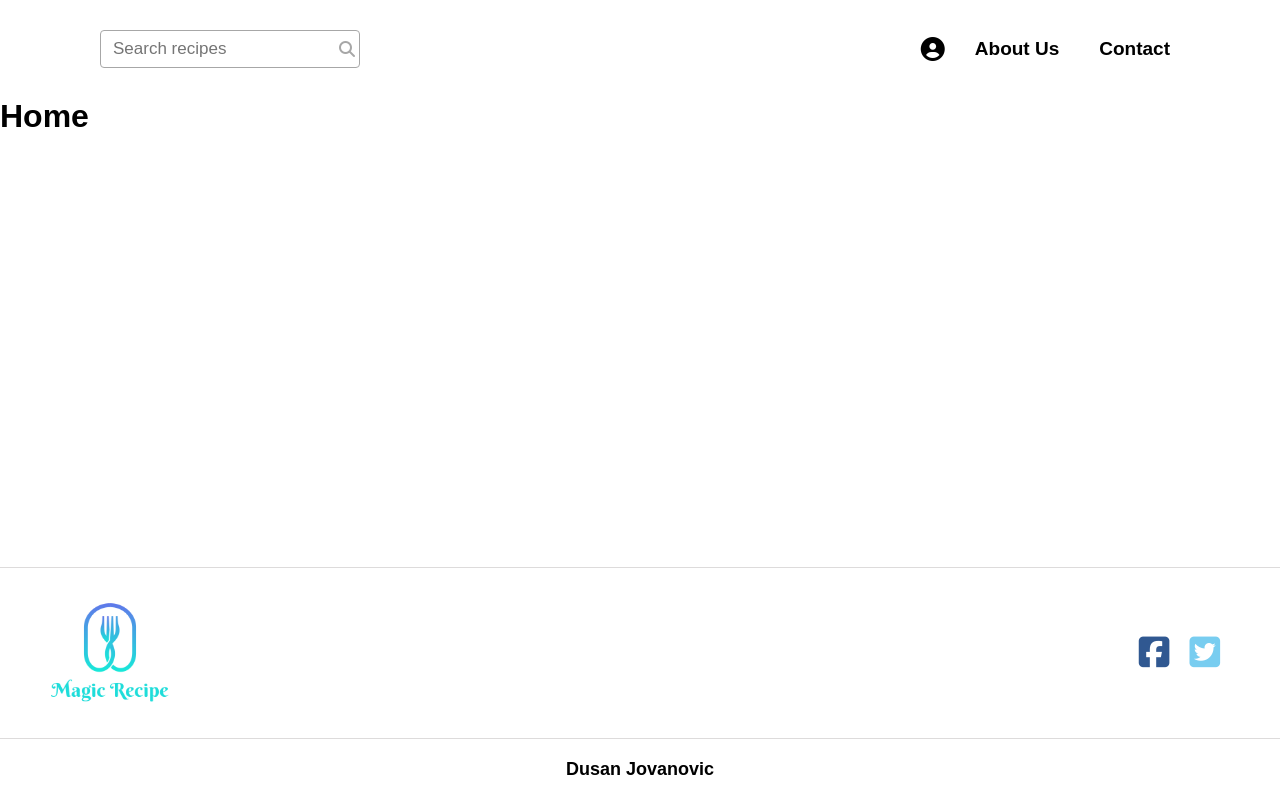
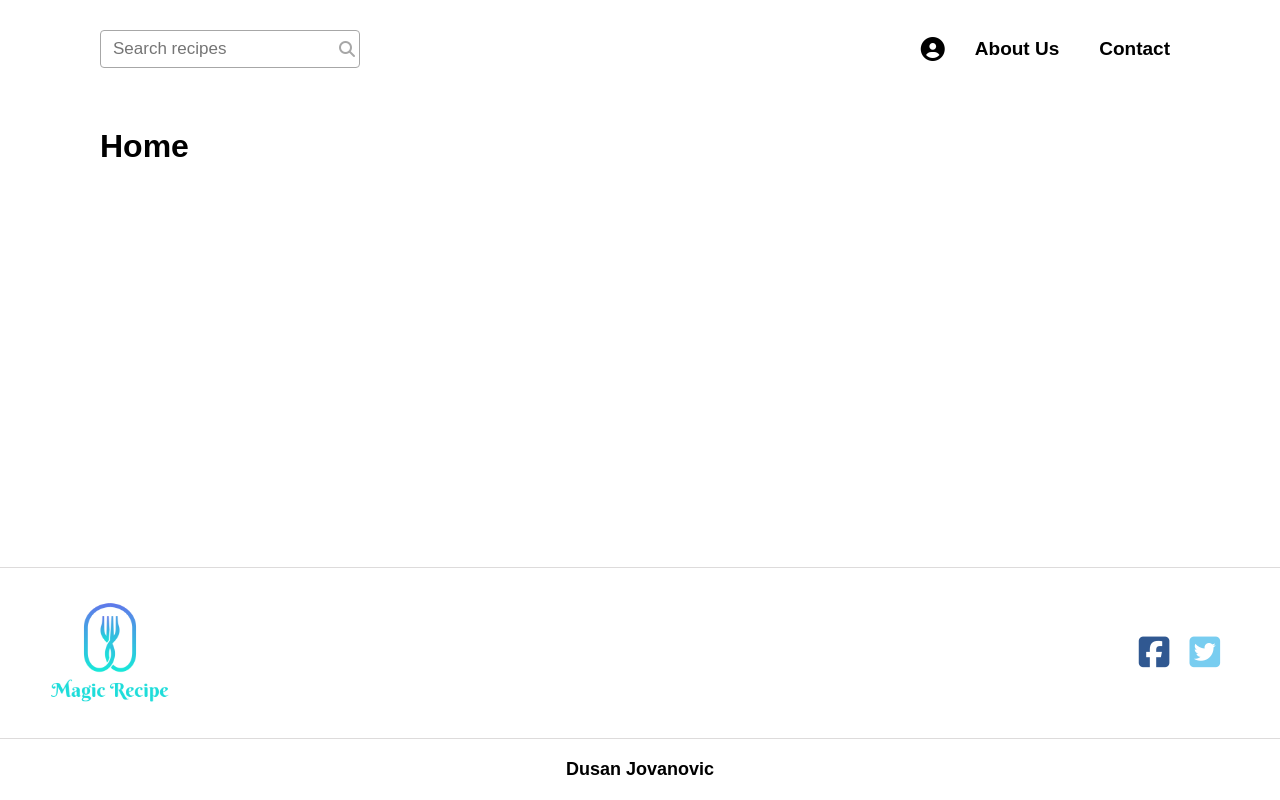
Before and after one commit to dusan233/food-recipes-zadatak, a React (Create React App) app: page / in a window 1280 px wide. Built offline with nearby package versions, Linux system fonts and the light colour scheme; no server answers.

Commit message:
fetching categories and storing data

```diff
--- a/package.json
+++ b/package.json
@@ -6,6 +6,7 @@
     "@testing-library/jest-dom": "^5.11.10",
     "@testing-library/react": "^11.2.5",
     "@testing-library/user-event": "^12.8.3",
+    "axios": "^0.21.1",
     "react": "^17.0.2",
     "react-dom": "^17.0.2",
     "react-redux": "^7.2.3",
--- a/src/App.css
+++ b/src/App.css
@@ -8,6 +8,9 @@
   min-height: 100vh; /* will cover the 100% of viewport */
   display: flex;
   flex-direction: column;
+}
+.main-content {
+  padding: 30px 100px;
 }
 
 /* header styling */
--- a/src/App.js
+++ b/src/App.js
@@ -2,19 +2,24 @@ import { Route, Switch } from "react-router-dom";
 import './App.css';
 import Header from './components/Header';
 import Footer from './components/Footer';
+import Home from './pages/Home';
 
 function App() {
   return (
     <div className="App">
       <Header />
 
+      <div className="main-content">
       <Switch>
-        <Route path="/" exact render={() => <h1>Home</h1> } />
+        <Route path="/" exact>
+          <Home/>
+        </Route>
         <Route path="/category" render={() => <h1>Category</h1> } />
         <Route path="/single-meal" render={() => <h1>Single Meal</h1> } />
         <Route path="/search" render={() => <h1>Search</h1> } />
         <Route path="/my-meals" render={() => <h1>My Meals</h1> } />
       </Switch>
+      </div>
       <Footer />
     </div>
   );
--- /dev/null
+++ b/src/actions/categories.js
@@ -0,0 +1,23 @@
+import axios from 'axios';
+
+export const getCategories =  () => {
+    return async (dispatch) => {
+        dispatch(fetchCategories())
+        try {
+            const response = await axios.get('https://www.themealdb.com/api/json/v1/1/list.php?c=list');
+            console.log(response.data.meals);
+            dispatch(fetchCategoriesSuccess(response.data.meals));
+        }catch(err) {
+            console.log(err);
+        }
+    }
+}
+
+export const fetchCategories = () => ({
+    type: 'FETCH_CATEGORIES'
+});
+
+export const fetchCategoriesSuccess = (categories) => ({
+    type: 'FETCH_CATEGORIES_SUCCESS',
+    payload: categories
+})
--- /dev/null
+++ b/src/pages/Home.js
@@ -0,0 +1,23 @@
+import React from 'react'
+import { useEffect } from 'react';
+import {connect} from 'react-redux';
+import { getCategories } from '../actions/categories';
+
+const mapDispatchToProps = {
+ getCategories
+}
+
+const Home = ({getCategories}) => {
+
+    useEffect(() => {
+        getCategories()
+    }, [getCategories])
+
+    return (
+        <div>
+            <h1>Home</h1>
+        </div>
+    )
+}
+
+export default connect(null, mapDispatchToProps)(Home);
--- a/src/reducers/categories.js
+++ b/src/reducers/categories.js
@@ -1,19 +1,20 @@
 const initialState = {
     loading: false,
-    categories: []
+    categoriesList: []
 }
 
 const reducer = (state = initialState, action) => {
+
     switch(action.type) {
         case "FETCH_CATEGORIES":
          return {
              ...state,
              loading: true,
-         }
+         };
         case "FETCH_CATEGORIES_SUCCESS":
          return {
              ...state,
-             categories: action.payload,
+             categoriesList: action.payload,
              loading: false
          }
         default:
```
Also changed, not shown: 1 other file (tests, documents, lock files or other folders).
